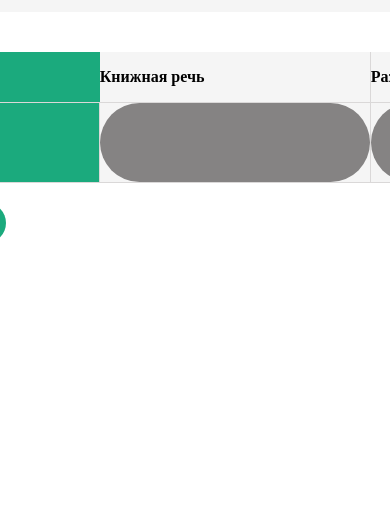
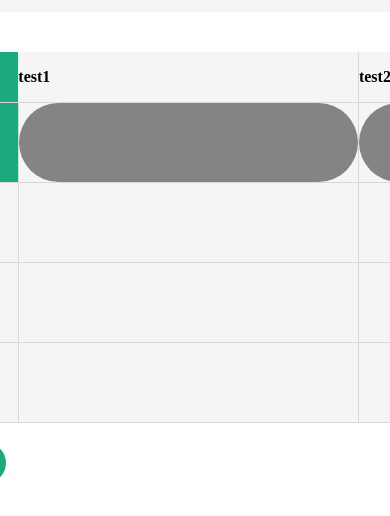
Before and after one commit to Islam-Parchiev/desharing-trainers, a React (Vite) app: page /nine in a window 390 px wide. Shown: the top 516 px of the page. Built offline with nearby package versions, Linux system fonts and the light colour scheme.

Commit message:
WIP:refactor(TableTrainer)

```diff
--- a/src/redux/index.tsx
+++ b/src/redux/index.tsx
@@ -3,14 +3,12 @@ import { useDispatch, type TypedUseSelectorHook, useSelector } from "react-redux
 import learningReducer from "../widgets/Example/learningStatus.slice";
 import theoryReducer from "../widgets/Example/Theory/theory.slice";
 import practiceReducer from "../widgets/Example/Practice/practice.slice";
-import tableTrainerReducer from "../trainers/moduleOne/TableTrainer/tableTrainer.slice";
 import vocabularyTrainerReducer from "../trainers/moduleTwo/VocabularyTrainer/model/vocabulary.slice";
 export const store = configureStore({
     reducer: {
         learningReducer,
         theoryReducer,
         practiceReducer,
-        tableTrainerReducer,
         vocabularyTrainerReducer
     }
 });
--- a/src/trainers/moduleOne/TableTrainer/index.tsx
+++ b/src/trainers/moduleOne/TableTrainer/index.tsx
@@ -1,18 +1,56 @@
+import { useState } from 'react';
 import { DragItem } from './DragItem';
+import cn from 'classnames';
 import './styles.scss';
 import { TableSlot } from './TableSlot';
 import { DndContext, type DragEndEvent } from '@dnd-kit/core';
-import { moveVariantToSlot } from './tableTrainer.slice';
-import { useAppDispatch, useAppSelector } from '../../../redux';
+import { Button } from '../../../shared/ui/Button';
 import type { Id } from '../../../types/types';
-
-
+const tableQuestions: { id: Id; question: string; variants: { id: Id; content: string }[]; slots: { id: Id; correctValue: string; currentValue: string | null; }[]; }[] = [
+    {
+        id: 1,
+        question: "test",
+        variants: [{ id: 1, content: "1" }, { id: 2, content: "2" }],
+        slots: [{ id: 1, correctValue: "1", currentValue: null }, { id: 2, correctValue: "2", currentValue: null }]
+    },
+    {
+        id: 2,
+        question: "test2",
+        variants: [{ id: 3, content: "3" }, { id: 4, content: "4" }],
+        slots: [{ id: 3, correctValue: "2", currentValue: null }, { id: 4, correctValue: "1", currentValue: null }]
+    },
+    {
+        id: 3,
+        question: "test3",
+        variants: [{ id: 5, content: "5" }, { id: 6, content: "6" }],
+        slots: [{ id: 5, correctValue: "1", currentValue: null }, { id: 6, correctValue: "2", currentValue: null }]
+    },
+    {
+        id: 4,
+        question: "test4",
+        variants: [{ id: 7, content: "7" }, { id: 8, content: "8" }],
+        slots: [{ id: 7, correctValue: "2", currentValue: null }, { id: 8, correctValue: "1", currentValue: null }]
+    }
+]
+const tableCols = [
+    {
+        colHeader: "test1"
+    },
+    {
+        colHeader: "test2"
+    }
+]
 
 export const TableTrainer = () => {
-    const dispatch = useAppDispatch();
-    const { tableQuestions, tableColumns, tableVariants } = useAppSelector((state) => state.tableTrainerReducer);
-
-    const calcTableHeight = (80 * 1) + 50;
+    const [data, setData] = useState([...tableQuestions.map(item => {
+        return {
+            ...item,
+            completed: false,
+            currentValue: null,
+        }
+    })]);
+    const [currentQuestionN, setCurrentQuestionN] = useState(0);
+    const currentQuestion = data[currentQuestionN];
 
     const handleDragEnd = (event: DragEndEvent) => {
         const { active, over } = event;
@@ -21,59 +59,87 @@ export const TableTrainer = () => {
         if (!over) {
             return;
         }
+        const draggedVariantId = active.id;
+        const targetSlotId = over.id;
 
-        const dragItemId = active.id as Id;
-        const slotId = over.id as Id;
 
-        dispatch(moveVariantToSlot({ dragItemId, slotId }));
+        const draggedItem = currentQuestion.variants.find(v => v.id === draggedVariantId);
+
+        if (!draggedItem) {
+            return;
+        }
+
+
+        setData(prevData => {
+            const newData = [...prevData];
+            const questionIndex = newData.findIndex(q => q.id === currentQuestion.id);
+            if (questionIndex === -1) return prevData;
+            const slotIndex = newData[questionIndex].slots.findIndex(s => s.id === targetSlotId);
+            if (slotIndex !== -1) {
+                if (newData[questionIndex].slots[slotIndex].currentValue === null) {
+                    newData[questionIndex].slots[slotIndex].currentValue = draggedItem.content;
+                }
+            }
+
+            return newData;
+        });
     };
-
+    const isVisible = (question: { completed: boolean }, qIndex: number) => {
+        if ((currentQuestionN === qIndex) || (question.completed === true)) {
+            return true
+        } else {
+            return false
+        }
+    }
+    const handleNext = () => {
+        if (currentQuestionN === data.length - 1) {
+            return;
+        }
+        const tmpData = data;
+        currentQuestion.completed = true;
+        const index = tmpData.findIndex(item => item.id === currentQuestion.id);
+        tmpData[index] = currentQuestion
+        setCurrentQuestionN(prev => prev + 1);
+    }
     return (
         <div className="TableTrainer">
             <DndContext onDragEnd={handleDragEnd}>
-                <table className='TableTrainer__table' style={{ height: calcTableHeight + "px" }}>
+                <table className='TableTrainer__table'>
                     <thead className='TableTrainer__table-head'>
                         <tr>
                             <th className='TableTrainer__table--questionCol'></th>
-                            {tableColumns.map((h, index) => (
+                            {tableCols.map((h, index) => (
                                 <th key={`${h.colHeader}-${index}`}>{h.colHeader}</th>
                             ))}
                         </tr>
                     </thead>
                     <tbody>
-                        {tableQuestions.map(q => (
-                            <tr key={`question-${q.id}`} className='TableTrainerItem'>
-                                <td className='TableTrainer__table--questionCol'>{q.question}</td>
-                                {q.slots.map(s => (
-                                    <td key={`table-slot-${s.id}`}>
-                                        <TableSlot
-                                            value={s.currentValue}
-                                            id={s.id}
-                                        />
-                                    </td>
-                                ))}
-                            </tr>
-                        ))}
+                        {data.map((question, index) => <tr key={`question-${index}`} className={cn('TableTrainerItem', isVisible(question, index) && "visible")}>
+                            <td className='TableTrainer__table--questionCol'>{question.question}</td>
+                            {question.slots.map(slot => <td key={`table-slot-${slot.id}`}>
+                                <TableSlot
+                                    value={slot.currentValue}
+                                    id={slot.id}
+                                />
+                            </td>)}
+                        </tr>)}
                     </tbody>
                 </table>
 
                 <div className="TableTrainer__dragItems">
-                    {tableVariants.map((variant) => (
+                    {currentQuestion.variants.map((variant) => (
                         <DragItem
                             key={`drag-item-${variant.id}`}
                             id={variant.id}
-                            value={variant.value}
+                            value={variant.content}
                             isDisabled={false}
                         />
                     ))}
+
                 </div>
 
-                {tableQuestions.some(q => q.completed) && (
-                    <div className="TableTrainer__completion-message">
-                        Задание завершено!
-                    </div>
-                )}
             </DndContext>
+            <Button variant="primary" onClick={handleNext}>next</Button>
         </div>
     );
 };
--- a/src/trainers/moduleOne/TableTrainer/styles.scss
+++ b/src/trainers/moduleOne/TableTrainer/styles.scss
@@ -5,7 +5,7 @@
     &__table {
         background-color: var(--neutral-lightest);
         width: 100%;
-        height: auto;
+        height: 100%;
         // min-height: 240px;
         border-collapse: collapse;
         border-radius: 12px;
@@ -27,14 +27,18 @@
     }
 }
 .TableTrainerItem {
+    opacity: 0;
+    visibility: hidden;
     height: 80px;
+    transition: all 0.3s ease-in-out;
     td {
 
         border: 1px solid #dad8d8;
         height: 100%;
     }
-    &.hidden {
-        opacity: 0;
+    &.visible {
+        opacity: 1;
+        visibility: visible;
     }
 }
 .TableTrainer__table--questionCol {
--- a/src/trainers/moduleOne/TableTrainer/tableTrainer.slice.tsx
+++ /dev/null
@@ -1,151 +0,0 @@
-import { createSlice, type PayloadAction } from '@reduxjs/toolkit';
-import type { Id } from '../../../types/types';
-
-interface TableSlot {
-    id: Id;
-    correctValue: string;
-    currentValue: string | null;
-}
-
-interface TableQuestion {
-    id: Id;
-    question: string;
-    slots: TableSlot[];
-    completed: boolean;
-}
-
-interface TableVariant {
-    id: Id;
-    value: string;
-}
-
-interface TableColumn {
-    colHeader: string;
-}
-
-interface TableTrainerState {
-    tableQuestions: TableQuestion[];
-    tableColumns: TableColumn[];
-    tableVariants: TableVariant[];
-}
-
-const initialState: TableTrainerState = {
-    tableQuestions: [
-        {
-            id: 1,
-            question: 'Есть строгие правила ?',
-            completed: false,
-            slots: [
-                {
-                    id: 1,
-                    correctValue: "да",
-                    currentValue: null
-                },
-                {
-                    id: 2,
-                    correctValue: "нет",
-                    currentValue: null
-                }
-            ]
-        }
-    ],
-    tableColumns: [
-        { colHeader: "Книжная речь" },
-        { colHeader: "Разговорная речь" }
-    ],
-    tableVariants: [
-        {
-            id: 1,
-            value: "да"
-        },
-        {
-            id: 2,
-            value: "нет"
-        }
-    ]
-};
-
-const tableTrainerSlice = createSlice({
-    name: 'tableTrainer',
-    initialState,
-    reducers: {
-        moveVariantToSlot: (state, action: PayloadAction<{ dragItemId: Id; slotId: Id }>) => {
-            const { dragItemId, slotId } = action.payload;
-
-            const draggedItem = state.tableVariants.find(item => item.id === dragItemId);
-            if (!draggedItem) return;
-
-            // Update table questions
-            state.tableQuestions = state.tableQuestions.map(question => {
-                const updatedSlots = question.slots.map(slot => {
-                    if (slot.id === slotId) {
-                        return {
-                            ...slot,
-                            currentValue: draggedItem.value
-                        };
-                    }
-                    return slot;
-                });
-
-                const allFilled = updatedSlots.every(slot => slot.currentValue !== null);
-                const allCorrect = updatedSlots.every(slot =>
-                    slot.currentValue === slot.correctValue
-                );
-
-                return {
-                    ...question,
-                    slots: updatedSlots,
-                    completed: allFilled && allCorrect
-                };
-            });
-
-            // Remove used variant
-            state.tableVariants = state.tableVariants.filter(item => item.id !== dragItemId);
-        },
-
-        resetSlot: (state, action: PayloadAction<{ slotId: Id }>) => {
-            const { slotId } = action.payload;
-
-            state.tableQuestions = state.tableQuestions.map(question => {
-                const updatedSlots = question.slots.map(slot => {
-                    if (slot.id === slotId && slot.currentValue) {
-                        // Return variant back to available variants
-                        state.tableVariants.push({
-                            id: Date.now(),
-                            value: slot.currentValue
-                        });
-
-                        return {
-                            ...slot,
-                            currentValue: null
-                        };
-                    }
-                    return slot;
-                });
-
-                const allFilled = updatedSlots.every(slot => slot.currentValue !== null);
-                const allCorrect = updatedSlots.every(slot =>
-                    slot.currentValue === slot.correctValue
-                );
-
-                return {
-                    ...question,
-                    slots: updatedSlots,
-                    completed: allFilled && allCorrect
-                };
-            });
-        },
-
-        // Добавьте другие действия по мере необходимости
-        setTableQuestions: (state, action: PayloadAction<TableQuestion[]>) => {
-            state.tableQuestions = action.payload;
-        },
-
-        setTableVariants: (state, action: PayloadAction<TableVariant[]>) => {
-            state.tableVariants = action.payload;
-        }
-    }
-});
-
-export const { moveVariantToSlot, resetSlot, setTableQuestions, setTableVariants } = tableTrainerSlice.actions;
-export default tableTrainerSlice.reducer;
```
